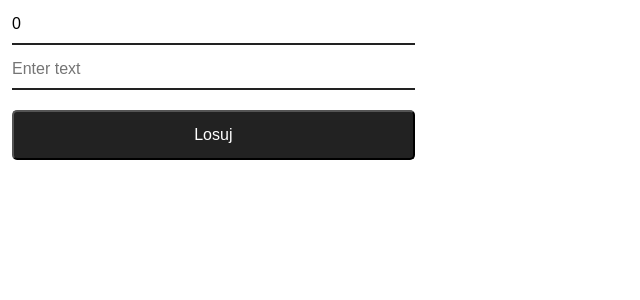
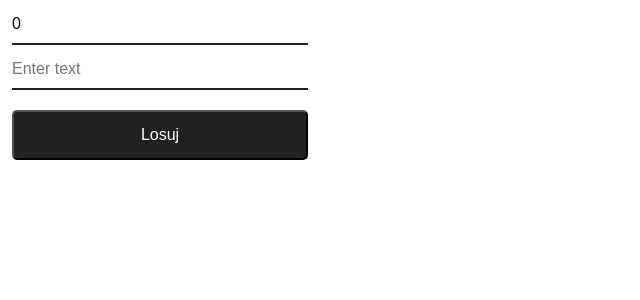
Before and after one commit to Kimuraja/WebMakers-Button_Generator, a React (Vite) app: page / in a window 1280 px wide. Shown: the top 300 px of the page, without its empty margins (0-640 px from the left). Built offline with nearby package versions, Linux system fonts and the light colour scheme.

Commit message:
Positioning

```diff
--- a/src/index.css
+++ b/src/index.css
@@ -45,15 +45,16 @@ body {
   border: solid 2px #222222;
 }
 
-col {
+.col {
   max-width: 100%;
+  flex: auto;
 }
-col__left {
+.col__left {
   width: 25%;
 }
-col__mid {
+.col__mid {
   width: 50%;
 }
-col__right {
+.col__right {
   width: 25%;
 }/*# sourceMappingURL=index.css.map */
--- a/src/index.scss
+++ b/src/index.scss
@@ -56,8 +56,9 @@ body {
     }
   }
 }
-col {
+.col {
   max-width: 100%;
+  flex: auto;
   &__left{
     width: 25%;
   }
```
Also changed, not shown: 1 other file (tests, documents, lock files or other folders).
